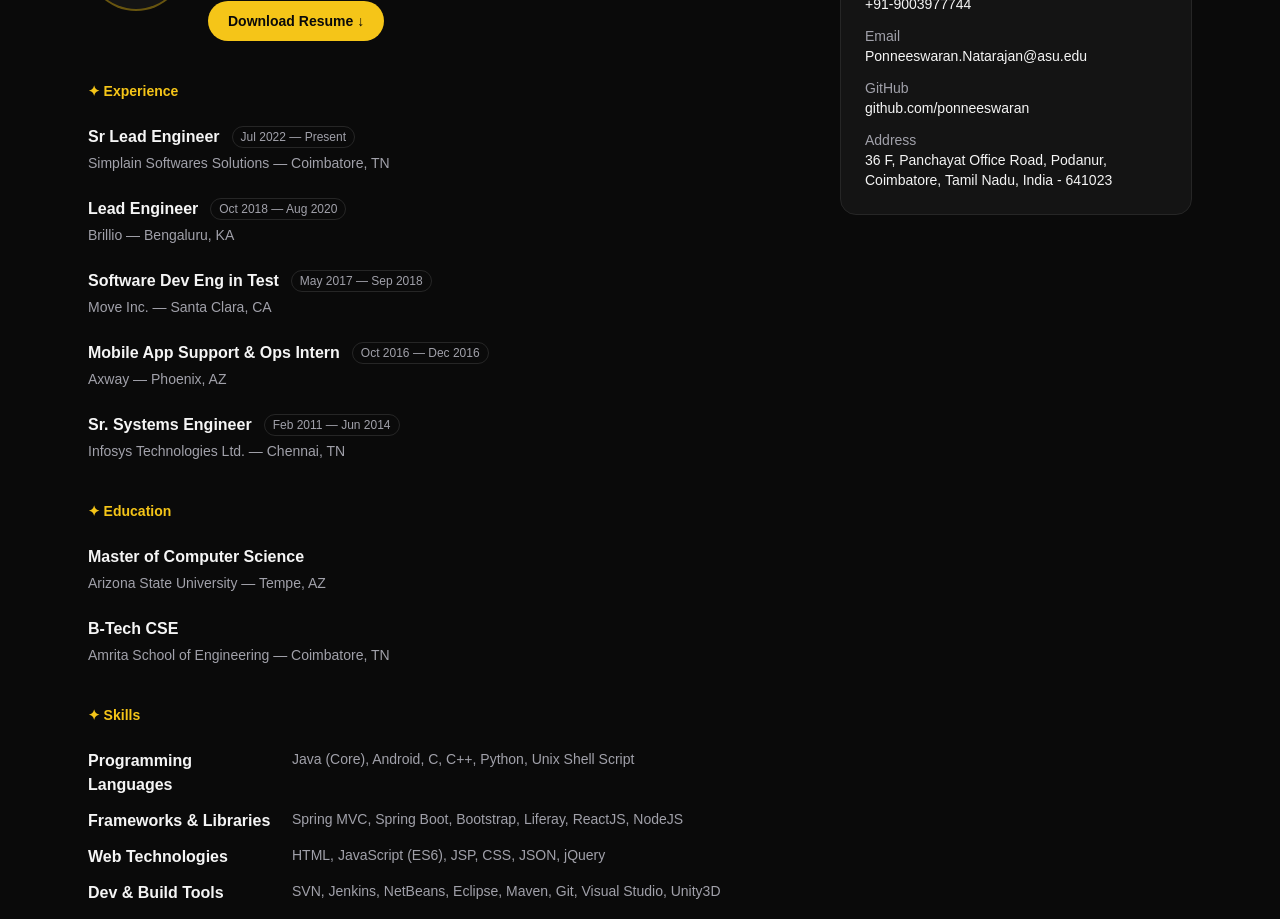
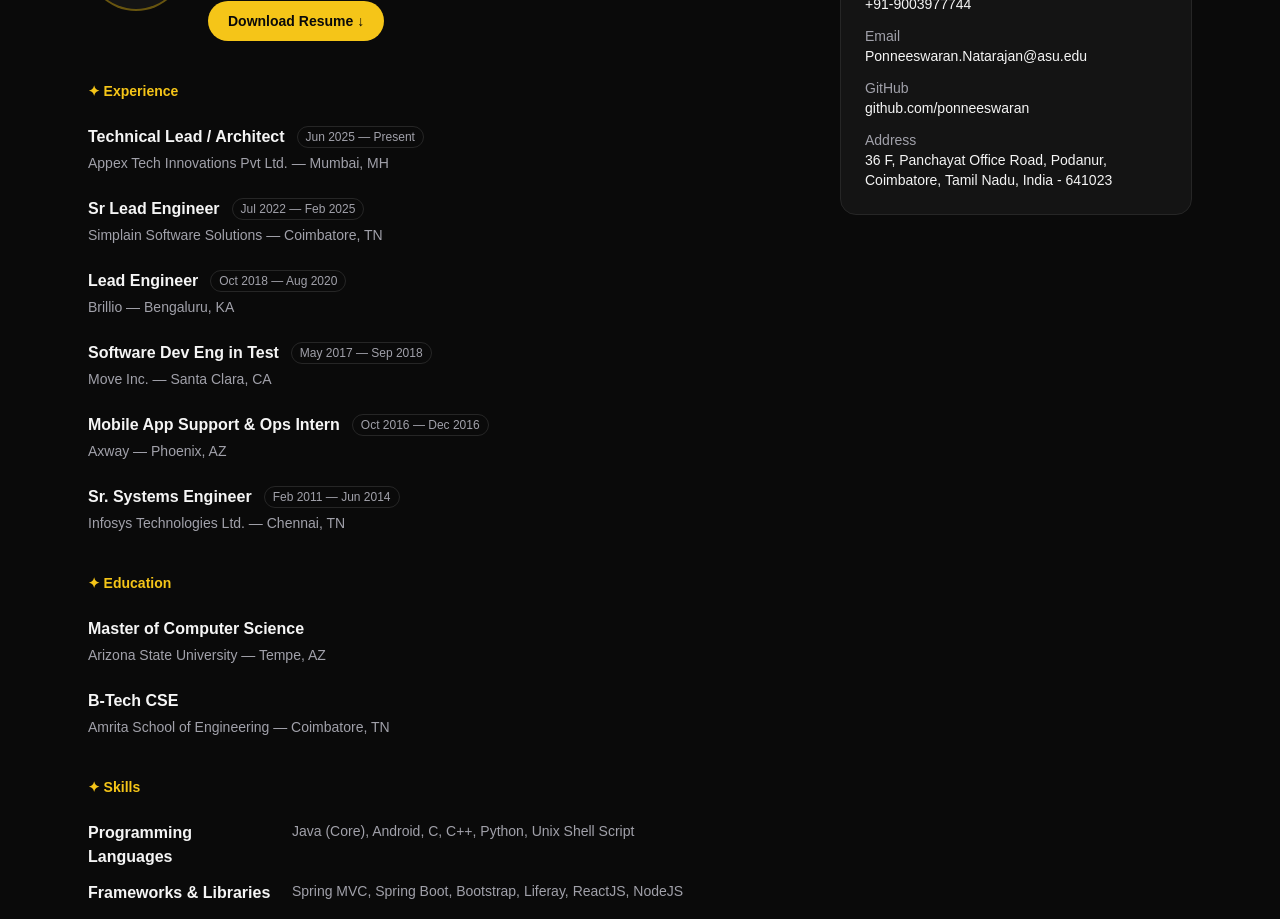
Before and after one commit to ponneeswaran/ponneeswaran.github.io, a Next.js app: page / in a window 1280 px wide. Shown: the part 1120-2039 px from the top of the page. Built offline with nearby package versions, Linux system fonts and the light colour scheme.

Commit message:
feat: update experience section with new role and correct company name

```diff
--- a/src/components/About.tsx
+++ b/src/components/About.tsx
@@ -1,8 +1,13 @@
 const EXPERIENCE = [
   {
+    role: "Technical Lead / Architect",
+    place: "Appex Tech Innovations Pvt Ltd. — Mumbai, MH",
+    period: "Jun 2025 — Present",
+  },
+  {
     role: "Sr Lead Engineer",
-    place: "Simplain Softwares Solutions \u2014 Coimbatore, TN",
-    period: "Jul 2022 \u2014 Present",
+    place: "Simplain Software Solutions — Coimbatore, TN",
+    period: "Jul 2022 — Feb 2025",
   },
   {
     role: "Lead Engineer",
```
